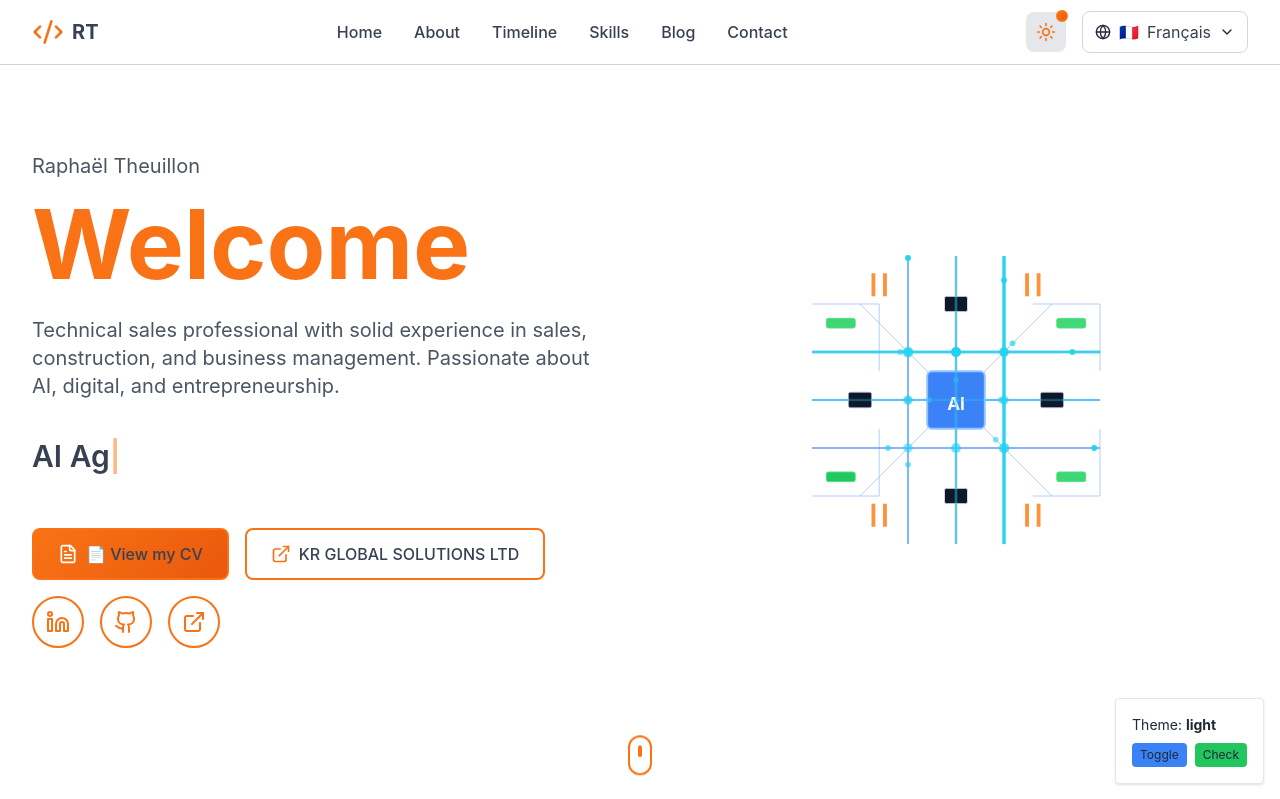
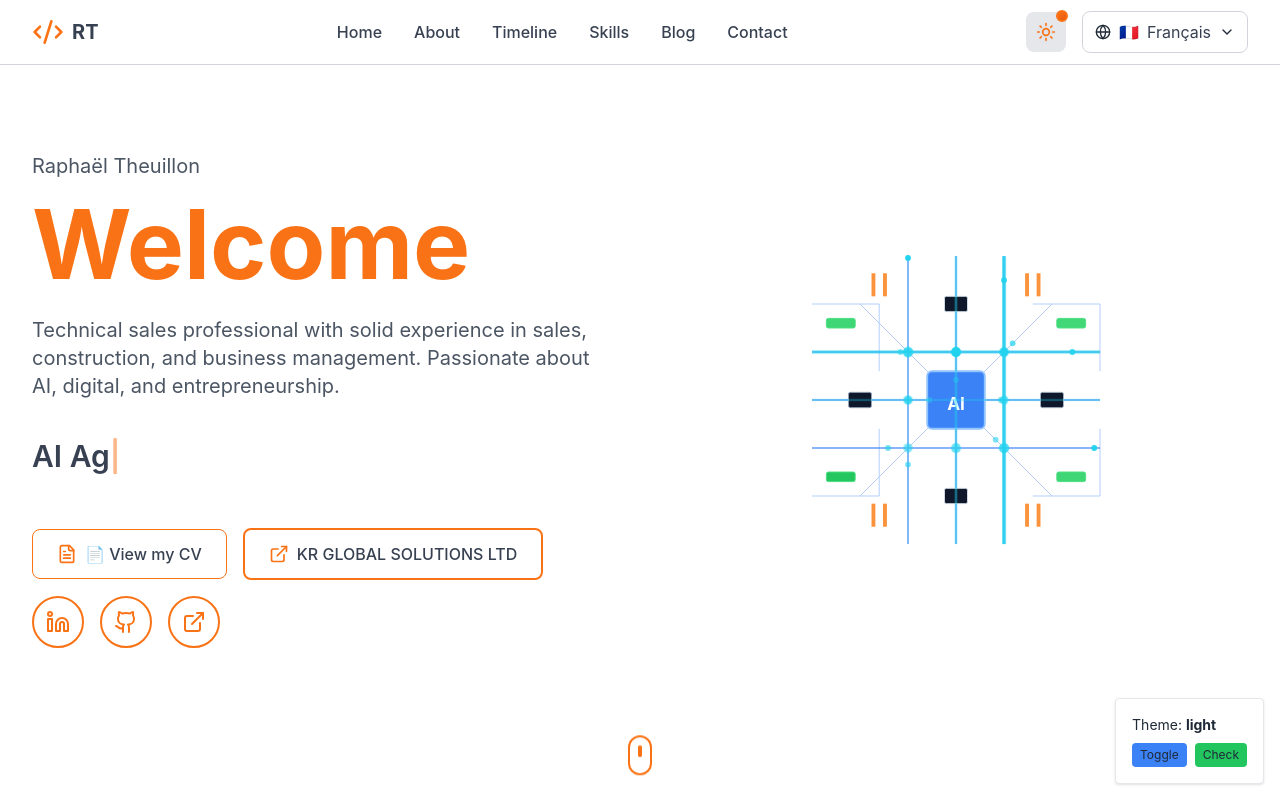
Before and after one commit to Raphael91000/portofolio, a React (Vite) app: page / in a window 1280 px wide. Shown: the top 799 px of the page. Built offline with nearby package versions, Linux system fonts and the light colour scheme.

Commit message:
feat(hero): style CV button

```diff
--- a/src/components/sections/Hero.tsx
+++ b/src/components/sections/Hero.tsx
@@ -142,7 +142,7 @@ const Hero: React.FC = () => {
                   href="/cv-raphael-theuillon.pdf"
                   target="_blank"
                   rel="noopener noreferrer"
-                  className="flex items-center space-x-2 px-4 sm:px-6 py-2 sm:py-3 bg-orange-500 hover:bg-orange-600 text-white rounded-lg transition-colors font-medium text-sm sm:text-base"
+                  className="group flex items-center space-x-2 px-4 sm:px-6 py-2 sm:py-3 border border-orange-500 text-orange-500 rounded-lg transition-colors duration-300 font-medium text-sm sm:text-base hover:bg-orange-500 hover:text-white focus:outline-none focus:ring-2 focus:ring-orange-400"
                 >
                   <FileText className="h-4 w-4 sm:h-5 sm:w-5" />
                   <span>{t('hero.cv')}</span>
```
